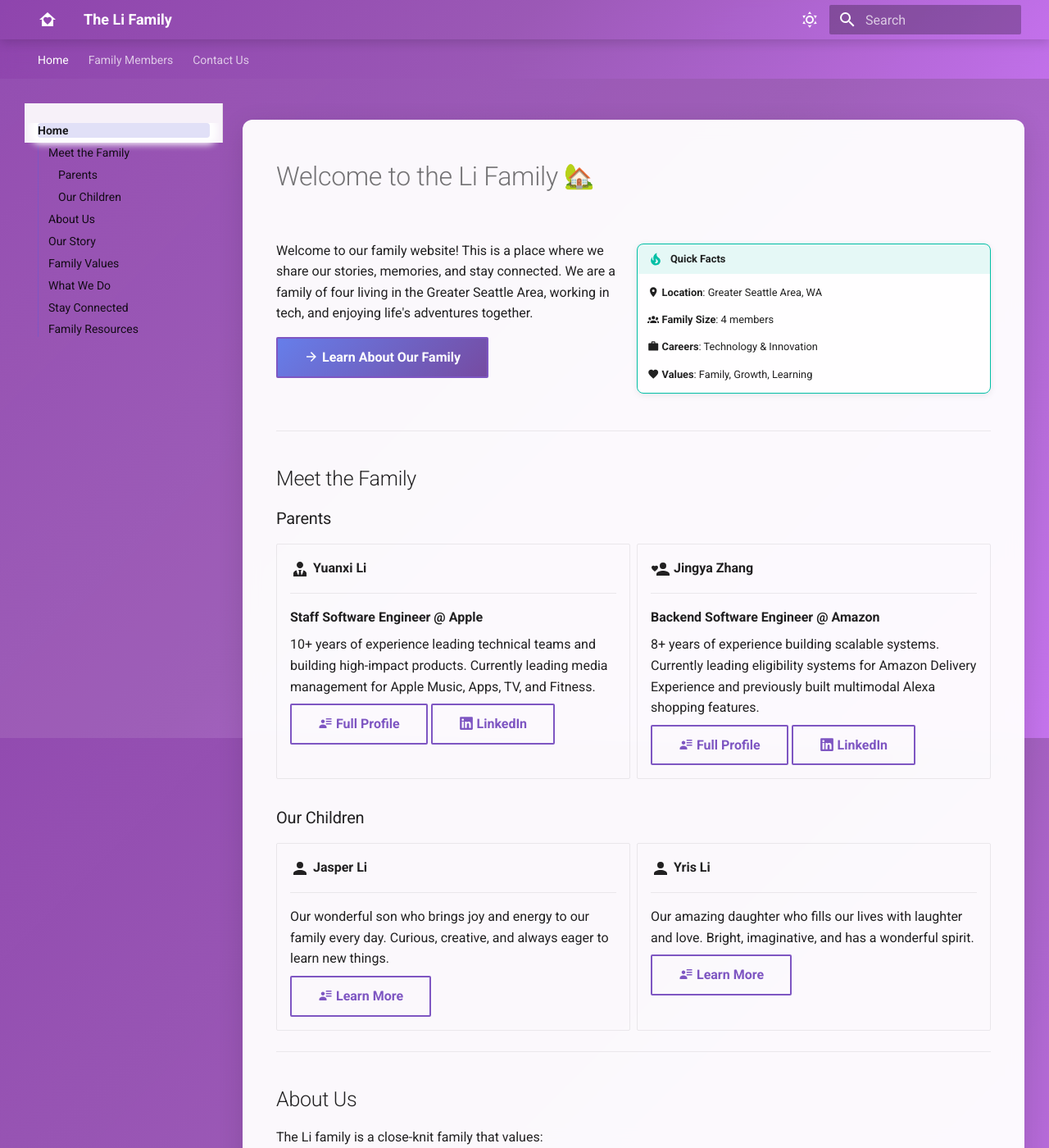
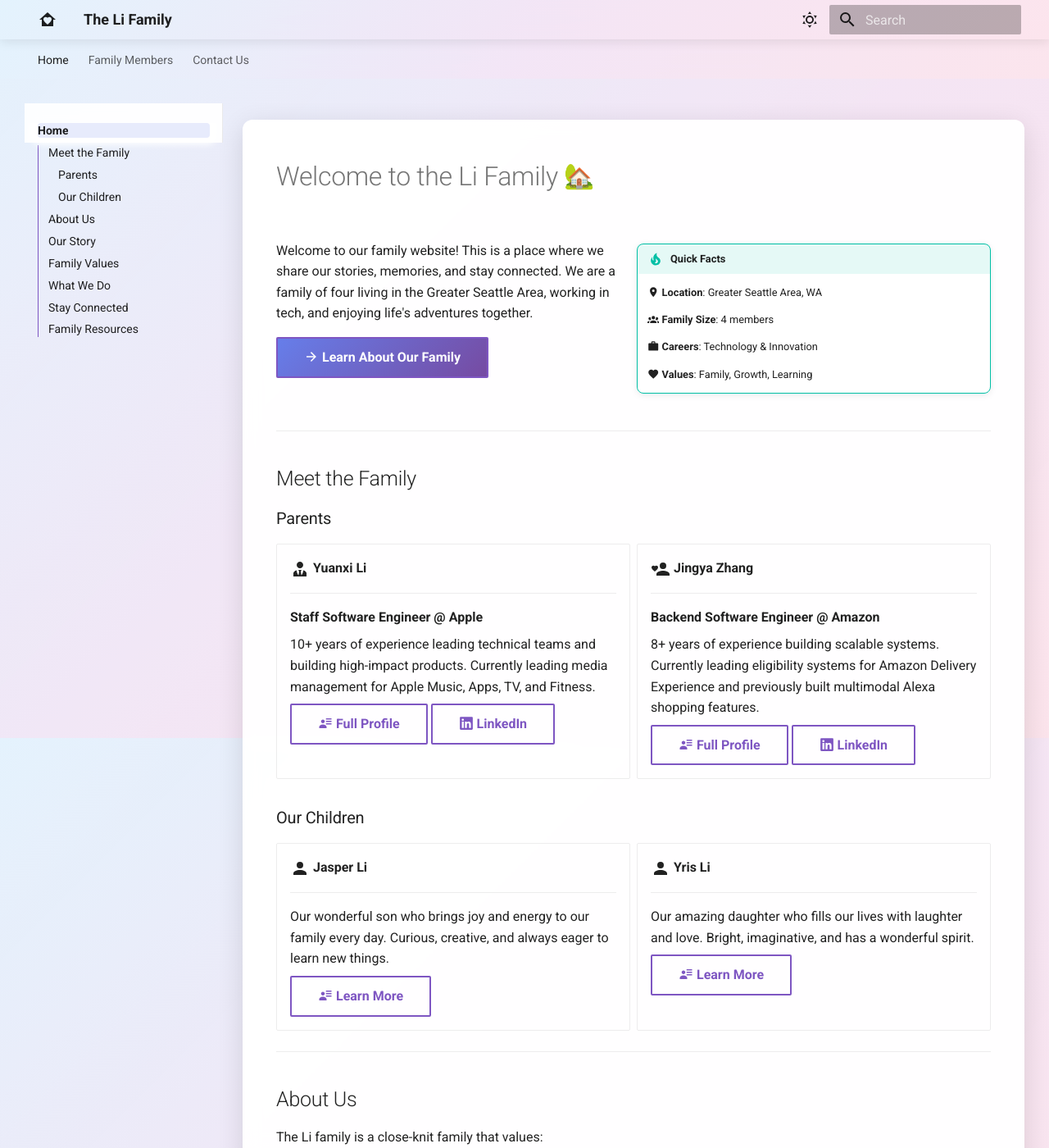
Before and after one commit to Papersboys/li-family-us, an MkDocs documentation site: the page built from docs/index.md, in a window 1280 px wide and 1400 px high. Shown: the whole window at 82% size. Built offline with MkDocs 1.6.1 and Material for MkDocs 9.7.7, drawn with Linux system fonts in a browser that asks for light colours; emoji names are drawn with the system emoji font.

Commit message:
update color

```diff
--- a/docs/stylesheets/extra.css
+++ b/docs/stylesheets/extra.css
@@ -13,12 +13,12 @@
   background: transparent;
 }
 
-/* Static gradient background - Purple/Pink family theme */
+/* Static light gradient background - Soft family theme */
 body {
   background: linear-gradient(135deg,
-    #8e44ad 0%,
-    #9b59b6 50%,
-    #c471ed 100%);
+    #e3f2fd 0%,
+    #f3e5f5 50%,
+    #fce4ec 100%);
   background-attachment: fixed;
 }
 
@@ -98,23 +98,56 @@ body {
   border: 1px solid rgba(255, 255, 255, 0.08);
 }
 
-/* Header adjustments - Match static background */
+/* Header adjustments - Match light background */
 .md-header {
   background: linear-gradient(135deg,
-    rgba(142, 68, 173, 0.95) 0%,
-    rgba(155, 89, 182, 0.95) 50%,
-    rgba(196, 113, 237, 0.95) 100%) !important;
+    rgba(227, 242, 253, 0.95) 0%,
+    rgba(243, 229, 245, 0.95) 50%,
+    rgba(252, 228, 236, 0.95) 100%) !important;
   backdrop-filter: blur(10px);
-  box-shadow: 0 4px 12px rgba(0, 0, 0, 0.15);
+  box-shadow: 0 4px 12px rgba(0, 0, 0, 0.08);
+  color: rgba(0, 0, 0, 0.87) !important;
 }
 
-/* Navigation tabs - Match static background */
+/* Header text colors */
+.md-header__title,
+.md-header__button,
+.md-header-nav__button,
+.md-header .md-search__input {
+  color: rgba(0, 0, 0, 0.87) !important;
+}
+
+.md-header__topic {
+  color: rgba(0, 0, 0, 0.87) !important;
+}
+
+/* Navigation tabs - Match light background */
 .md-tabs {
   background: linear-gradient(135deg,
-    rgba(142, 68, 173, 0.9) 0%,
-    rgba(155, 89, 182, 0.9) 50%,
-    rgba(196, 113, 237, 0.9) 100%) !important;
+    rgba(227, 242, 253, 0.9) 0%,
+    rgba(243, 229, 245, 0.9) 50%,
+    rgba(252, 228, 236, 0.9) 100%) !important;
   backdrop-filter: blur(10px);
+  color: rgba(0, 0, 0, 0.87) !important;
+}
+
+/* Tab link colors */
+.md-tabs__link {
+  color: rgba(0, 0, 0, 0.87) !important;
+  opacity: 0.7;
+}
+
+.md-tabs__link--active,
+.md-tabs__link:hover {
+  color: rgba(0, 0, 0, 0.87) !important;
+  opacity: 1;
+}
+
+/* Icon colors in header */
+.md-header svg,
+.md-header .md-icon {
+  fill: rgba(0, 0, 0, 0.87) !important;
+  color: rgba(0, 0, 0, 0.87) !important;
 }
 
 /* Sidebar adjustments with glass effect */
```
